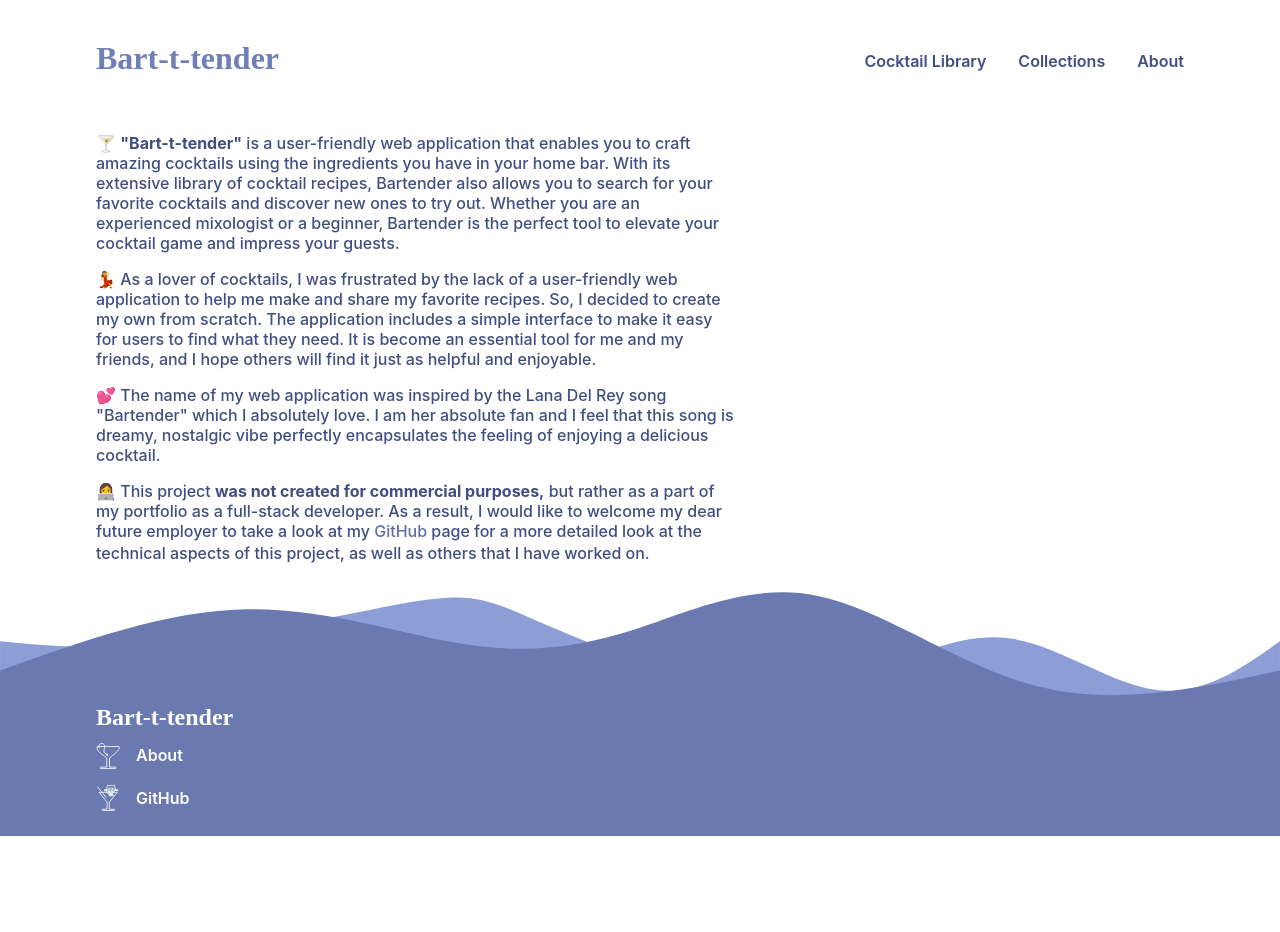
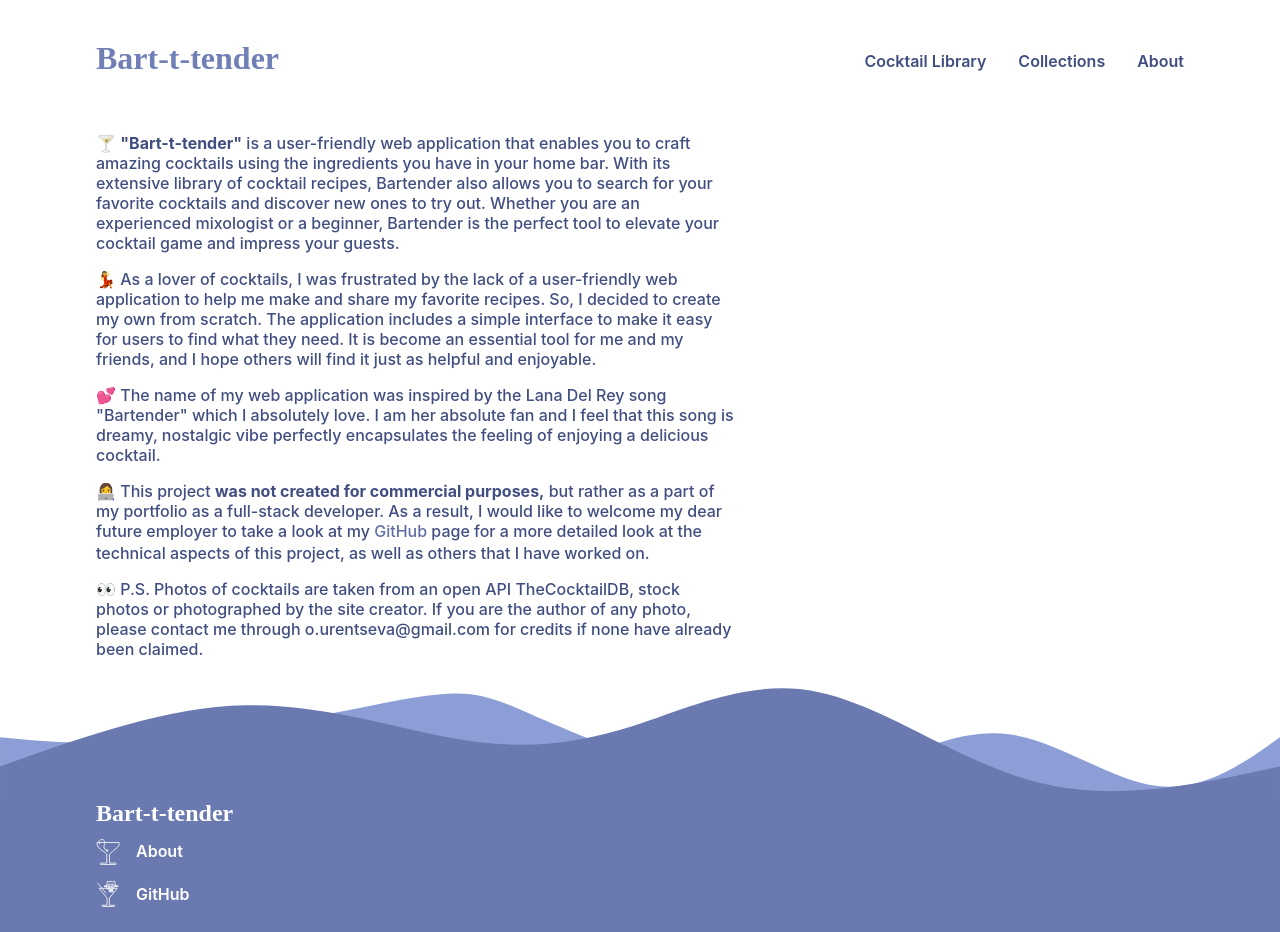
Before and after one commit to olga-urentseva/bartender, a React (Vite) app: page /about in a window 1280 px wide. Before the commit the page ends 836 px from the top, so only its background shows below. Built offline with nearby package versions, Linux system fonts and the light colour scheme; a web font is replaced by a local one.

Commit message:
update text on about page

```diff
--- a/src/components/pages/AboutPage/index.tsx
+++ b/src/components/pages/AboutPage/index.tsx
@@ -71,6 +71,12 @@ export default function index() {
         page for a more detailed look at the technical aspects of this project,
         as well as others that I have worked on.
       </Text>
+      <Text>
+        👀 P.S. Photos of cocktails are taken from an open API TheCocktailDB,
+        stock photos or photographed by the site creator. If you are the author
+        of any photo, please contact me through o.urentseva@gmail.com for
+        credits if none have already been claimed.
+      </Text>
     </Layout>
   );
 }
```
